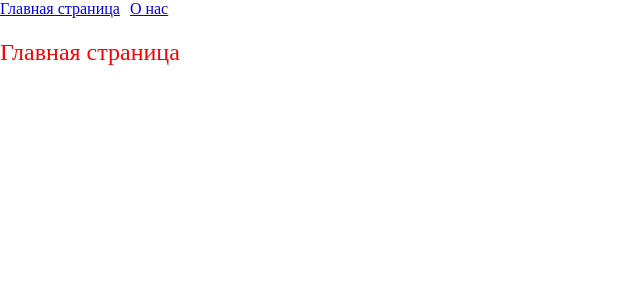
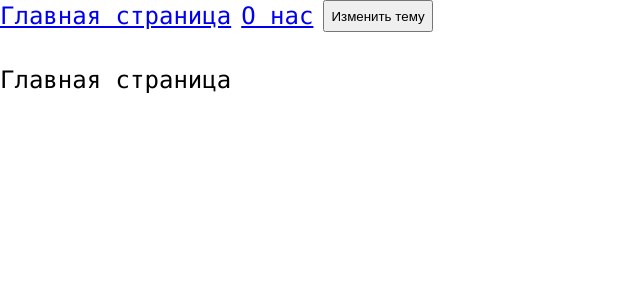
Before and after one commit to archebaldo77/arche77-blog, a React app: page / in a window 1280 px wide. Shown: the top 300 px of the page, without its empty margins (0-640 px from the left). Built offline with nearby package versions, Linux system fonts and the light colour scheme.

Commit message:
feat: themes (light/dark)

```diff
--- a/src/components/app/app.tsx
+++ b/src/components/app/app.tsx
@@ -1,5 +1,7 @@
 import { Suspense } from 'react';
 import { Routes, Route, Link } from 'react-router-dom';
+
+import { useTheme } from '../../theme/use-theme';
 
 import { MainLazy } from '../../pages/main/main.lazy';
 import { AboutLazy } from '../../pages/about/about.lazy';
@@ -9,11 +11,14 @@ import { classNames } from '../../helpers/class-names/class-names';
 import classes from './app.module.scss';
 
 export const App = (): JSX.Element => {
+  const { toggleTheme } = useTheme();
+
   return (
     <div className={classNames(classes[`app`])}>
       <header className={classNames(classes[`header`])}>
         <Link to={`/`}>Главная страница</Link>
         <Link to={`/about`}>О нас</Link>
+        <button onClick={toggleTheme}>Изменить тему</button>
       </header>
       <br />
       <Suspense fallback={`Loading...`}>
--- a/src/index.tsx
+++ b/src/index.tsx
@@ -2,12 +2,15 @@ import { render } from 'react-dom';
 import { BrowserRouter } from 'react-router-dom';
 
 import { App } from './components/app/app';
+import { ThemeProvider } from './theme/theme-provider';
 
-import './style.scss';
+import './styles/style.scss';
 
 render(
   <BrowserRouter>
-    <App />
+    <ThemeProvider>
+      <App />
+    </ThemeProvider>
   </BrowserRouter>,
   document.getElementById(`root`),
 );
--- a/src/style.scss
+++ /dev/null
@@ -1,8 +0,0 @@
-* {
-  box-sizing: border-box;
-}
-
-body {
-  color: red;
-  margin: 0;
-}
--- /dev/null
+++ b/src/styles/style.scss
@@ -0,0 +1,15 @@
+@use './variables/global';
+@use './themes/light';
+@use './themes/dark';
+
+* {
+  box-sizing: border-box;
+}
+
+body {
+  margin: 0;
+  font: var(--font-l);
+  background: var(--bg-color);
+  color: var(--primary-color);
+  min-height: 100vh;
+}
--- /dev/null
+++ b/src/styles/themes/dark.scss
@@ -0,0 +1,4 @@
+.dark {
+  --bg-color: black;
+  --primary-color: white;
+}
--- /dev/null
+++ b/src/styles/themes/light.scss
@@ -0,0 +1,4 @@
+.light {
+  --bg-color: white;
+  --primary-color: black;
+}
--- /dev/null
+++ b/src/styles/variables/global.scss
@@ -0,0 +1,11 @@
+:root {
+  --font-family-main: 'Consolas', 'Times New Roman', serif;
+
+  --font-size-m: 16px;
+  --font-line-m: 24px;
+  --font-m: 400 var(--font-size-m) / var(--font-line-m) var(--font-family-main);
+
+  --font-size-l: 24px;
+  --font-line-l: 32px;
+  --font-l: 400 var(--font-size-l) / var(--font-line-l) var(--font-family-main);
+}
--- /dev/null
+++ b/src/theme/theme-context.tsx
@@ -0,0 +1,15 @@
+import { createContext } from 'react';
+
+export enum Theme {
+  LIGHT = `light`,
+  DARK = `dark`,
+}
+
+interface ThemeContextProps {
+  theme?: Theme;
+  setTheme?: (theme: Theme) => void;
+}
+
+export const LOCAL_STORAGE_APP_THEME_KEY = `app_theme`;
+
+export const ThemeContext = createContext<ThemeContextProps>({});
--- /dev/null
+++ b/src/theme/theme-provider.tsx
@@ -0,0 +1,31 @@
+import { useEffect, useMemo, useState, type FC } from 'react';
+import {
+  ThemeContext,
+  Theme,
+  LOCAL_STORAGE_APP_THEME_KEY,
+} from './theme-context';
+
+const defaultTheme =
+  (localStorage.getItem(LOCAL_STORAGE_APP_THEME_KEY) as Theme) || Theme.LIGHT;
+
+export const ThemeProvider: FC = (props) => {
+  const { children } = props;
+  const [theme, setTheme] = useState<Theme>(defaultTheme);
+
+  useEffect(() => {
+    document.body.className = defaultTheme;
+  }, []);
+
+  const defaultProps = useMemo(() => {
+    return {
+      theme,
+      setTheme,
+    };
+  }, [theme]);
+
+  return (
+    <ThemeContext.Provider value={defaultProps}>
+      {children}
+    </ThemeContext.Provider>
+  );
+};
--- /dev/null
+++ b/src/theme/use-theme.tsx
@@ -0,0 +1,24 @@
+import { useContext } from 'react';
+import {
+  LOCAL_STORAGE_APP_THEME_KEY,
+  Theme,
+  ThemeContext,
+} from './theme-context';
+
+interface UseThemeResult {
+  theme: Theme;
+  toggleTheme: () => void;
+}
+
+export const useTheme = (): UseThemeResult => {
+  const { theme, setTheme } = useContext(ThemeContext);
+
+  const toggleTheme = () => {
+    const newTheme = theme === Theme.LIGHT ? Theme.DARK : Theme.LIGHT;
+    localStorage.setItem(LOCAL_STORAGE_APP_THEME_KEY, newTheme);
+    document.body.className = newTheme;
+    setTheme!(newTheme);
+  };
+
+  return { theme: theme as Theme, toggleTheme };
+};
```
Also changed, not shown: 1 other file (tests, documents, lock files or other folders).
